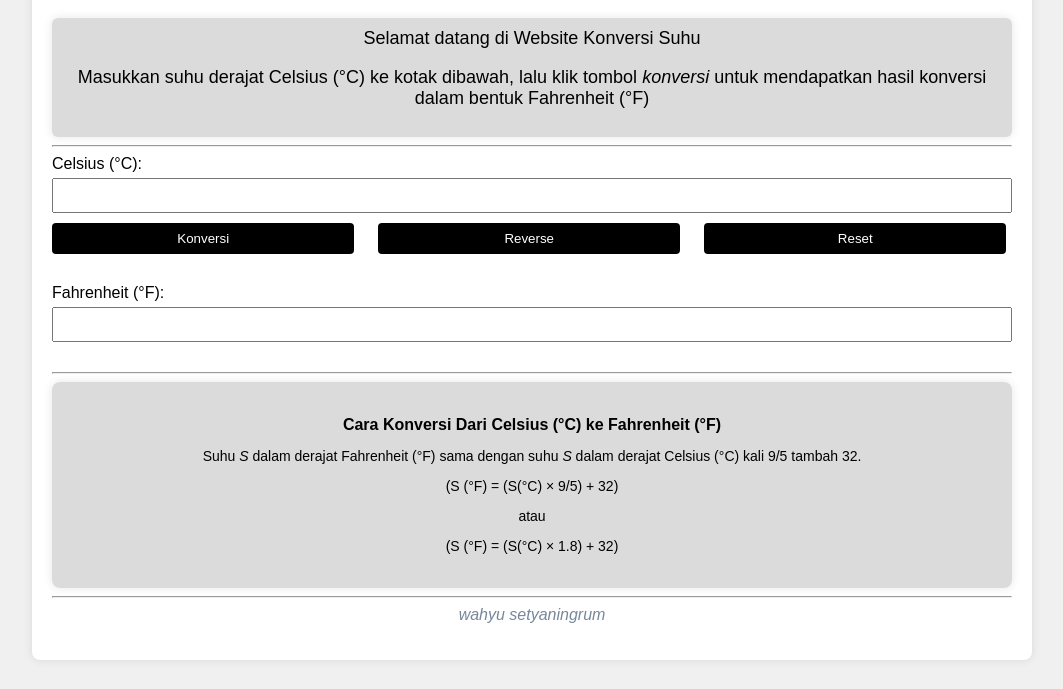
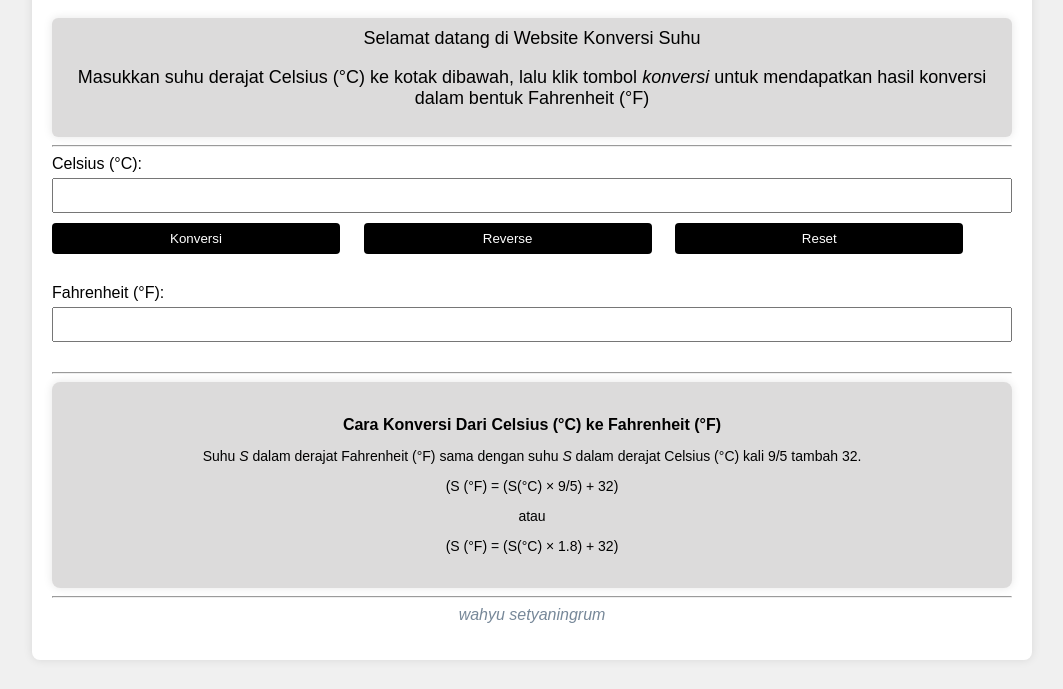
Before and after one commit to revou-fundamental-course/10-jun-24-nnwhyd, a plain HTML site: page index.html in a window 1280 px wide. Shown: the part 111-800 px from the top of the page, without its empty margins (108-1171 px from the left). Drawn offline with Linux system fonts and the light colour scheme.

Commit message:
Update style.css

```diff
--- a/css/style.css
+++ b/css/style.css
@@ -50,7 +50,7 @@ input[type="text"] {
 }
 
 button {
-    width: 31.5%;
+    width: 30%;
     padding: 8px;
     margin-right: 2%;
     margin-bottom: 10px;
```
